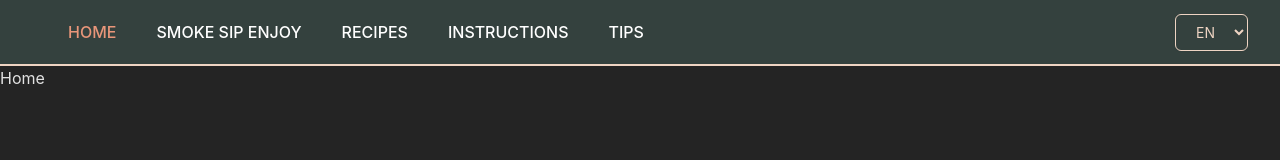
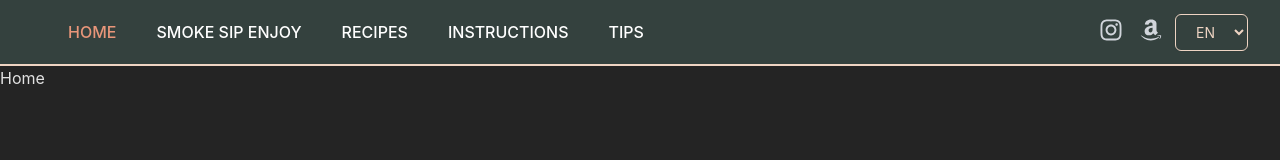
Before and after one commit to levkorsy/lw-v3, a Vue app: page / in a window 1280 px wide. Shown: the top 160 px of the page. Built offline with nearby package versions, Linux system fonts and the light colour scheme.

Commit message:
added social-media.vue component

```diff
--- a/package.json
+++ b/package.json
@@ -11,6 +11,9 @@
     "deploy": "gh-pages -d dist"
   },
   "dependencies": {
+    "@fortawesome/fontawesome-svg-core": "^6.7.1",
+    "@fortawesome/free-brands-svg-icons": "^6.7.1",
+    "@fortawesome/vue-fontawesome": "^3.0.8",
     "@headlessui/vue": "^1.7.23",
     "@heroicons/vue": "^2.2.0",
     "vue": "^3.5.13",
--- a/src/components/kit/base-navbar.vue
+++ b/src/components/kit/base-navbar.vue
@@ -5,6 +5,7 @@ import {Bars3Icon, XMarkIcon} from '@heroicons/vue/24/outline'
 import {useI18n} from 'vue-i18n';
 import {ref, watchEffect} from 'vue'
 import LangSwitcher from '@/components/kit/lang-switcher.vue'
+import SocialMedia from '@/components/social-media.vue'
 
 const {t} = useI18n();
 
@@ -27,7 +28,6 @@ const updateNavigation = () => {
 };
 
 watchEffect(() => {
-  console.log('watchEffect')
   updateNavigation();
 });
 
@@ -36,6 +36,10 @@ const handleNavigation = (item: NavigationItem) => {
     navItem.current = navItem.name === item.name
   })
 }
+
+const instagramLink = 'https://www.instagram.com';
+const amazonLink = 'https://www.amazon.com';
+
 </script>
 
 <template>
@@ -45,7 +49,7 @@ const handleNavigation = (item: NavigationItem) => {
         <div class="absolute inset-y-0 left-0 flex items-center sm:hidden">
           <!-- Mobile menu button-->
           <DisclosureButton
-              class="relative inline-flex items-center justify-center rounded-md p-2 text-gray-400 hover:bg-gray-700 hover:text-white focus:outline-none focus:ring-2 focus:ring-inset focus:ring-white">
+              class="relative inline-flex items-center justify-center rounded-md p-2 text-secondary focus:outline-none focus:ring-2 focus:ring-inset focus:ring-secondary">
             <span class="absolute -inset-0.5"/>
             <span class="sr-only">Open main menu</span>
             <Bars3Icon v-if="!open" class="block size-6" aria-hidden="true"/>
@@ -64,6 +68,7 @@ const handleNavigation = (item: NavigationItem) => {
           </div>
         </div>
         <div class="absolute inset-y-0 right-0 flex items-center pr-2 sm:static sm:inset-auto sm:ml-6 sm:pr-0">
+          <social-media/>
           <lang-switcher class="ml-3"/>
         </div>
       </div>
@@ -72,7 +77,7 @@ const handleNavigation = (item: NavigationItem) => {
     <DisclosurePanel class="sm:hidden">
       <div class="space-y-1 px-2 pb-3 pt-2">
         <DisclosureButton v-for="item in navigation" :key="item.name" as="a" :href="item.href"
-                          :class="[item.current ? 'bg-gray-900 text-white' : 'text-gray-300 hover:bg-gray-700 hover:text-white', 'block rounded-md px-3 py-2 text-base font-medium']"
+                          :class="[item.current ? 'text-tertiary hover:text-tertiary' : 'text-white hover:text-secondary', 'block uppercase rounded-md px-3 py-2 text-base font-medium']"
                           :aria-current="item.current ? 'page' : undefined"
                           @click="handleNavigation(item)"
         >{{ item.name }}
--- /dev/null
+++ b/src/components/social-media.vue
@@ -0,0 +1,31 @@
+<script setup lang="ts">
+import {amazonLink, instagramLink} from '@/constans/social-media-links.ts'
+</script>
+
+<template>
+  <!-- Instagram -->
+  <div class="flex items-center space-x-4">
+    <a
+        :href="instagramLink"
+        target="_blank"
+        rel="noopener noreferrer"
+        class="text-gray-300 hover:text-secondary transition duration-300"
+    >
+      <font-awesome-icon :icon="['fab', 'instagram']" class="w-6 h-6" />
+    </a>
+
+    <!-- Amazon -->
+    <a
+        :href="amazonLink"
+        target="_blank"
+        rel="noopener noreferrer"
+        class="text-gray-300 hover:text-secondary transition duration-300"
+    >
+      <font-awesome-icon :icon="['fab', 'amazon']" class="w-6 h-6" />
+    </a>
+  </div>
+</template>
+
+<style scoped>
+
+</style>
--- /dev/null
+++ b/src/constans/social-media-links.ts
@@ -0,0 +1,2 @@
+export const instagramLink = 'https://www.instagram.com/smoked_cocktail?igsh=MWhnajR2N2U1bXFxOA==';
+export const amazonLink = 'https://amzn.to/4fTjK2R';
--- /dev/null
+++ b/src/plugins/font-awesome.ts
@@ -0,0 +1,7 @@
+import { library } from '@fortawesome/fontawesome-svg-core';
+import { FontAwesomeIcon } from '@fortawesome/vue-fontawesome';
+import { faInstagram, faAmazon } from '@fortawesome/free-brands-svg-icons';
+
+library.add(faInstagram, faAmazon);
+
+export default FontAwesomeIcon;
```
Also changed, not shown: src/main.ts (+4 -3 lines), 1 other file (tests, documents, lock files or other folders).
